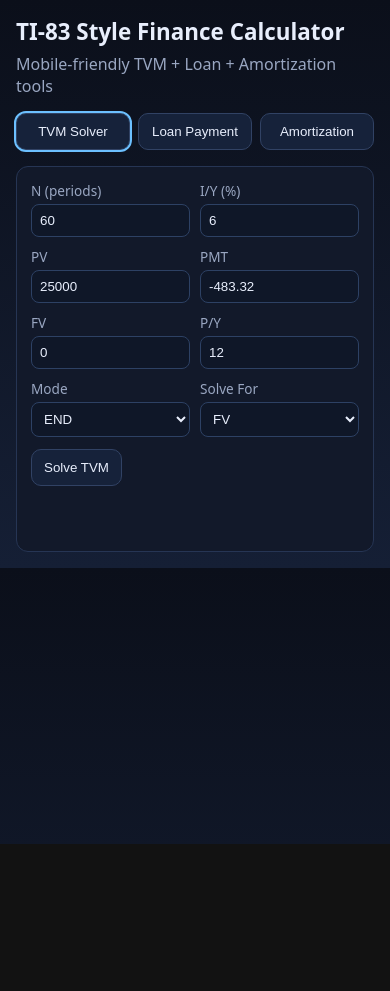
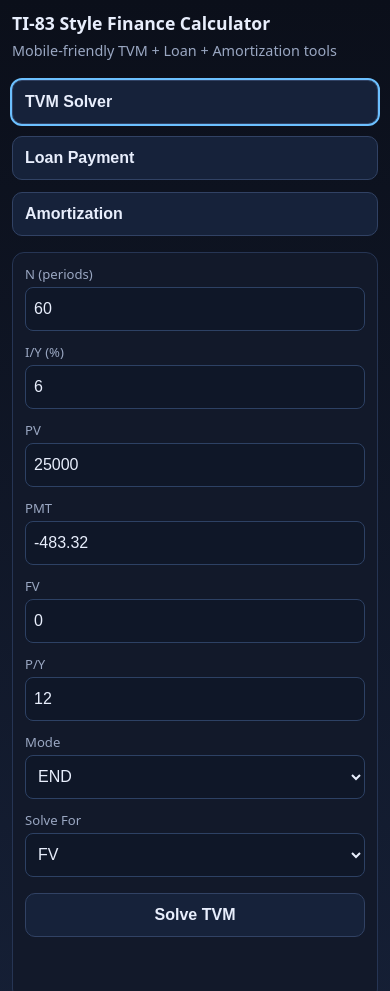
Before and after one commit to apollo357apollo357/ti83-finance-calculator, a plain HTML site: page index.html in a window 390 px wide. Shown: the top 991 px of the page. Before the commit the page ends 844 px from the top, so only its background shows below. Drawn offline with Linux system fonts and the light colour scheme.

Commit message:
style: optimize layout for vertical mobile use

```diff
--- a/styles.css
+++ b/styles.css
@@ -58,3 +58,60 @@
 table { width: 100%; border-collapse: collapse; font-size: 0.9rem; }
 th, td { border-bottom: 1px solid #273658; padding: 6px; text-align: right; }
 th:first-child, td:first-child { text-align: center; }
+
+@media (max-width: 720px) {
+  .app {
+    padding: 12px;
+  }
+
+  header h1 {
+    font-size: 1.1rem;
+    line-height: 1.3;
+  }
+
+  header p {
+    font-size: 0.9rem;
+  }
+
+  .tabs {
+    grid-template-columns: 1fr;
+  }
+
+  .tab {
+    text-align: left;
+    font-weight: 700;
+    padding: 12px;
+  }
+
+  .panel {
+    padding: 12px;
+  }
+
+  .grid {
+    grid-template-columns: 1fr;
+    gap: 12px;
+  }
+
+  label {
+    font-size: 0.82rem;
+  }
+
+  input,
+  select,
+  button {
+    min-height: 44px;
+    font-size: 1rem;
+  }
+
+  button {
+    width: 100%;
+    font-weight: 700;
+    margin-top: 4px;
+  }
+
+  th,
+  td {
+    font-size: 0.8rem;
+    padding: 7px 4px;
+  }
+}
```
